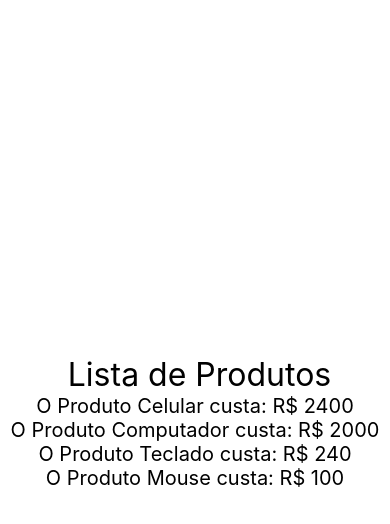
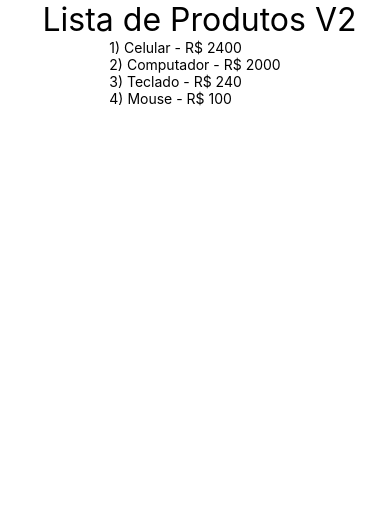
Before and after one commit to adrianoheissig/Exercicios-React-Native, a React Native app: screen / in a window 390 px wide. Shown: the top 524 px of the page. Built offline with nearby package versions, Linux system fonts and the light colour scheme.

Commit message:
Componente FlatList

```diff
--- a/src/App.js
+++ b/src/App.js
@@ -1,7 +1,8 @@
 import React from 'react';
 import {SafeAreaView, StyleSheet} from 'react-native';
-import ListaProdutos from './components/produtos/ListaProdutos';
+import ListaProdutosV2 from './components/produtos/ListaProdutosV2';
 
+// import ListaProdutos from './components/produtos/ListaProdutos';
 // import UsuarioLogado from './components/UsuarioLogado';
 // import Familia from './components/relacao/Familia';
 // import Membros from './components/relacao/Membros';
@@ -20,8 +21,9 @@
 const App = () => {
   return (
     <SafeAreaView style={style.App}>
+      <ListaProdutosV2 />
+      {/*
       <ListaProdutos />
-      {/*
       <UsuarioLogado
         usuario={{nome: 'Adriano', email: 'adriano@rosset.com.br'}}
       />
--- /dev/null
+++ b/src/components/produtos/ListaProdutosV2.js
@@ -0,0 +1,26 @@
+import React from 'react';
+
+import {FlatList, Text} from 'react-native';
+
+import estilo from '../estilo';
+import produtos from './produtos';
+
+export default props => {
+  const produtosRender = ({item: p}) => {
+    return (
+      <Text>
+        {p.id}) {p.nome} - R$ {p.preco}
+      </Text>
+    );
+  };
+  return (
+    <>
+      <Text style={estilo.fontG}> Lista de Produtos V2</Text>
+      <FlatList
+        data={produtos}
+        keyExtractor={i => `${i.id}`}
+        renderItem={produtosRender}
+      />
+    </>
+  );
+};
```
